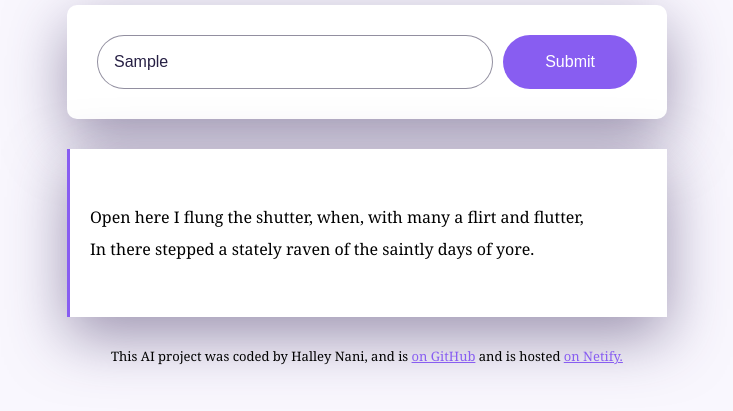
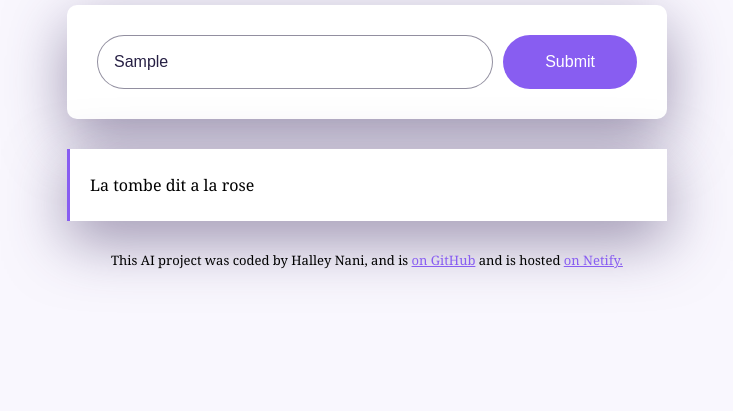
Before and after one commit to halleynani/ai-english-poem-generator, a plain HTML site: page index.html in a window 1280 px wide. Both pictures are taken after typing "Sample" into the empty fields and a click on the input 843 px from the left and 255 px from the top of the page. Shown: the part 193-604 px from the top of the page, without its empty margins (273-1006 px from the left). Drawn offline with Linux system fonts and the light colour scheme.

Commit message:
updated javascript again

```diff
--- a/index.html
+++ b/index.html
@@ -33,11 +33,8 @@ class="submit-button"
 />
 </form>
 
-<div class="poem">
-    <br />
-    Open here I flung the shutter, when, with many a flirt and flutter,
-    <br />
-In there stepped a stately raven of the saintly days of yore.
+<div class="poem" id="poem">
+
 <br />
 <br />
 </div>
--- a/src/index.js
+++ b/src/index.js
@@ -1,7 +1,8 @@
 function generatePoem(event) {
     event.preventDefault();
 
-    alert("Generating poem");
+  let poemElement = document.querySelector("#poem");
+  poemElement.innerHTML = "La tombe dit a la rose";
 }
 
 let poemFormElement = document.querySelector("#poem-generator-form");
```
